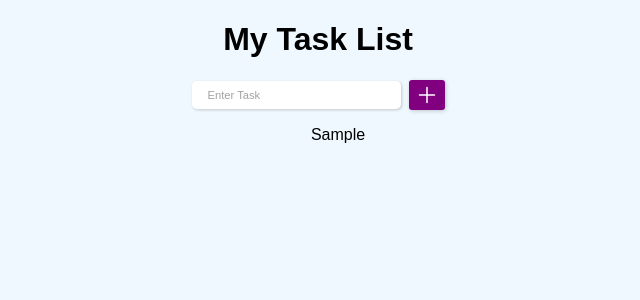
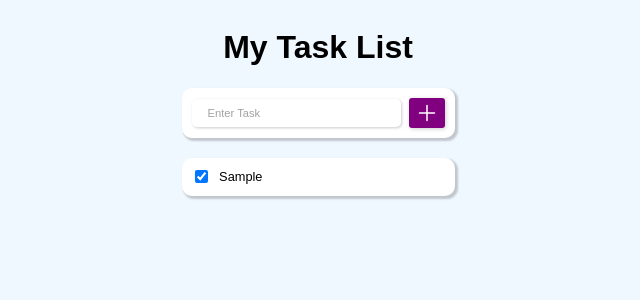
Before and after one commit to leoarthurwall/todo-list, a React (Create React App) app in the folder todo-list/: page / in a window 1280 px wide. Both pictures are taken after typing "Sample" into the empty fields and a click on the button "Add Task". Shown: the top 300 px of the page, without its empty margins (322-962 px from the left). Built offline with nearby package versions, Linux system fonts and the light colour scheme; the HTML template or start-up script is replaced by a standard one.

Commit message:
added more CSS to the task list and task items. now they are appearing on the page in a cleaner position. still neeeds work. but it looks better currently

```diff
--- a/todo-list/src/components/TaskItem.jsx
+++ b/todo-list/src/components/TaskItem.jsx
@@ -1,7 +1,18 @@
-export default function TaskItem({task}) {
+export default function TaskItem({ task }) {
   return (
-    <div>
-        {task.name}
-    </div>
-  )
+    <li className="task-item">
+      <div className="task-group">
+        <input
+          type="checkbox"
+          checked="task.checked"
+          // onChange={}
+          name={task.name}
+          id={task.id}
+        />
+        <label htmlFor={task.id} className="task-item-label">
+          {task.name}
+        </label>
+      </div>
+    </li>
+  );
 }
--- a/todo-list/src/index.css
+++ b/todo-list/src/index.css
@@ -4,7 +4,13 @@ body {
   text-align: center;
   background-color: aliceblue;
   font-family: sans-serif;
+  display: flex;
+  flex-direction: column;
+  justify-content: center;
+  align-items: center;
 }
+
+
 
 /* custom form */
 .todo {
@@ -13,6 +19,12 @@ body {
   align-items: center;
   height: 30px;
   gap: 0.5rem;
+
+  background-color: white;
+  border-radius: 10px;
+  box-shadow: 2px 2px 2px 1px rgba(0, 0, 0, 0.2);
+  padding:10px;
+  margin-bottom: 20px;
 }
 
 .button {
@@ -54,21 +66,29 @@ input::placeholder{
 /* tasklist */
 
 .task-list{
-  display:grid;
-  list-style-type: none;
-  gap:1rem;
+  margin: 0;
+  padding: 0;
+  list-style: none;
 }
 
 /* task item */
 
+
+
 .task-item {
+
   display: flex;
-  align-items: center;
+  flex-direction: column;
+  align-items: left;
   justify-content: space-between;
-  gap: 0.6rem;
+  margin-bottom: 0.6rem;
   padding:0.6rem;
   font-size: 0.8rem;
+
+  background-color: white;
   border-radius: 10px;
+  box-shadow: 2px 2px 2px 1px rgba(0, 0, 0, 0.2);
+
 }
 
 .task-group {
@@ -77,9 +97,9 @@ input::placeholder{
   gap: 0.5rem;
 }
 
-.task-item-label{
+/* .task-item-label{
   position: relative;
   cursor: pointer;
   text-align: left;
   line-height: 1.4;
-}
+} */
```
Also changed, not shown: todo-list/src/App.js (+9 -10 lines), todo-list/src/components/CustomForm.js (+6 -8 lines), todo-list/src/components/TaskList.js (+9 -13 lines).
